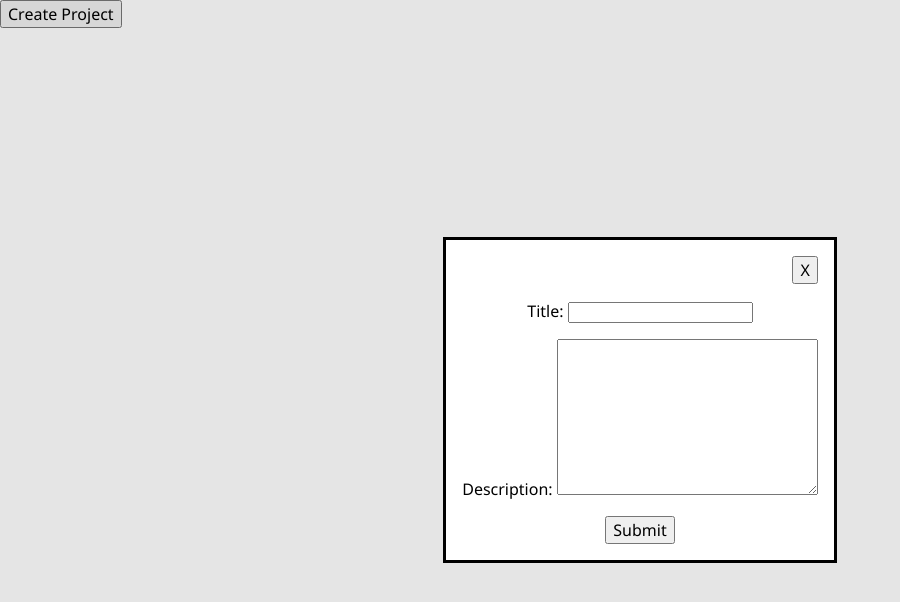
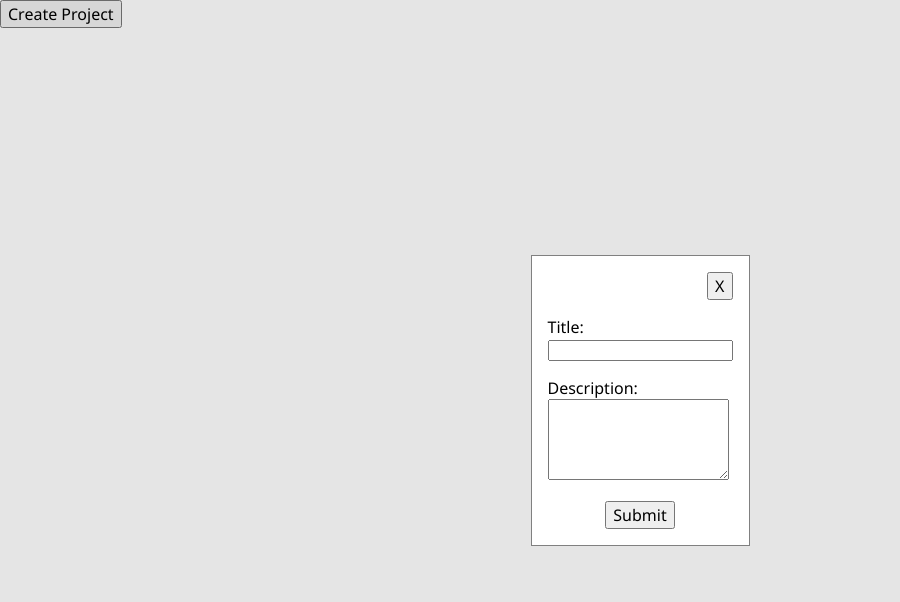
Before and after one commit to Varulli/todo-list, a website built with webpack: page src/index.html in a window 1280 px wide. Both pictures are taken after a click on the button "Create Project". Shown: the whole page, without its empty margins (0-900 px from the left). Built offline with nearby package versions, Linux system fonts and the light colour scheme.

Commit message:
Style forms to be more presentable

```diff
--- a/src/index.html
+++ b/src/index.html
@@ -27,7 +27,7 @@
 
             <div class="description-field">
                 <label for="project-description">Description: </label>
-                <textarea name="project-description" id="project-description" cols="30" rows="10"></textarea>
+                <textarea name="project-description" id="project-description" cols="20" rows="5"></textarea>
             </div>
 
             <button type="submit" class="submit-button">Submit</button>
--- a/src/style.css
+++ b/src/style.css
@@ -23,11 +23,22 @@ button {
     max-width: 40rem;
 }
 
+dialog {
+    border: 1px solid gray;
+}
+
 form {
     display: flex;
     flex-direction: column;
     gap: 1rem;
-    align-items: center;
+}
+
+label {
+    display: block;
+}
+
+.submit-button {
+    align-self: center;
 }
 
 .cancel-button {
```
